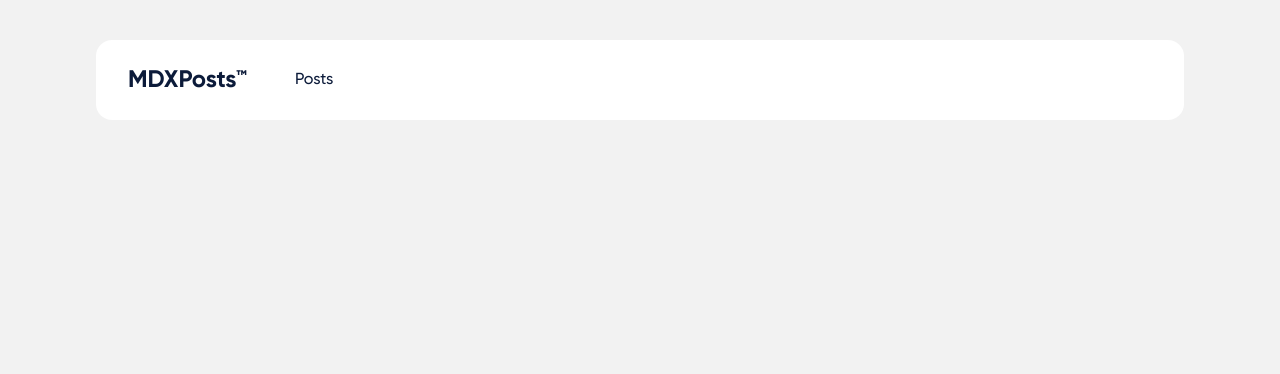
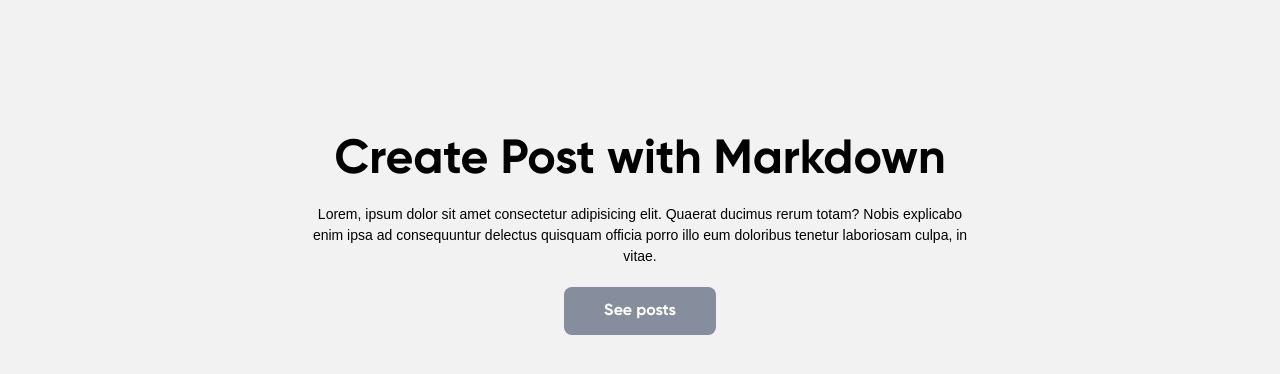
Before and after one commit to ferdianarid/mdxposts, a Next.js app: page / in a window 1280 px wide. Shown: the top 374 px of the page. Built offline with nearby package versions, Linux system fonts and the light colour scheme.

Commit message:
remove navbar

```diff
--- /dev/null
+++ b/components/Navbar.tsx
@@ -0,0 +1,21 @@
+import { Fragment } from "react"
+import Link from "next/link"
+
+const Navbar = () => {
+    return (
+        <Fragment>
+            <div className="w-full mx-auto bg-neutral-10 rounded-2xl z-50 sticky top-3 py-6 flex items-center justify-between px-4 md:px-8">
+                <div className=" flex items-center space-x-6 md:space-x-12">
+                    <Link href="/">
+                        <h1 className="font-gilroy-bold hover:cursor-pointer text-2xl text-neutral-100">MDXPosts&trade;</h1>
+                    </Link>
+                    <Link href="/posts">
+                        <h3 className="font-gilroy-medium hover:cursor-pointer text-md text-neutral-100">Posts</h3>
+                    </Link>
+                </div>
+            </div>
+        </Fragment>
+    )
+}
+
+export default Navbar
--- a/layouts/PageLayouts.tsx
+++ b/layouts/PageLayouts.tsx
@@ -1,19 +1,8 @@
 import { Fragment } from "react"
-import Link from "next/link"
 
 const PageLayouts = ({ children }: any) => {
     return (
         <Fragment>
-            <div className="w-full mx-auto bg-neutral-10 rounded-2xl z-50 sticky top-3 py-6 flex items-center justify-between px-4 md:px-8">
-                <div className=" flex items-center space-x-6 md:space-x-12">
-                    <Link href="/">
-                        <h1 className="font-gilroy-bold hover:cursor-pointer text-2xl text-neutral-100">MDXPosts&trade;</h1>
-                    </Link>
-                    <Link href="/posts">
-                        <h3 className="font-gilroy-medium hover:cursor-pointer text-md text-neutral-100">Posts</h3>
-                    </Link>
-                </div>
-            </div>
             {children}
         </Fragment>
     )
--- a/pages/index.tsx
+++ b/pages/index.tsx
@@ -1,6 +1,7 @@
 import PageLayouts from "@layouts/PageLayouts"
 import type { NextPage } from "next"
 import Head from "next/head"
+import Link from "next/link"
 import { Fragment } from "react"
 
 const Home: NextPage = () => {
@@ -12,7 +13,15 @@ const Home: NextPage = () => {
         <link rel="icon" href="/favicon.ico" />
       </Head>
       <div className="w-full px-6 md:px-24 py-10">
-        <PageLayouts></PageLayouts>
+        <PageLayouts>
+          <div className="w-full mx-auto max-w-2xl text-center">
+            <h1 className="text-center mt-24 font-gilroy-bold text-5xl mb-5">Create Post with Markdown</h1>
+            <p className="text-center text-sm leading-normal">Lorem, ipsum dolor sit amet consectetur adipisicing elit. Quaerat ducimus rerum totam? Nobis explicabo enim ipsa ad consequuntur delectus quisquam officia porro illo eum doloribus tenetur laboriosam culpa, in vitae.</p>
+            <Link href="/posts">
+              <button className="py-3 px-10 font-gilroy-bold rounded-lg bg-neutral-50 hover:bg-neutral-60 text-neutral-10 mt-5">See posts</button>
+            </Link>
+          </div>
+        </PageLayouts>
       </div>
     </Fragment>
   )
--- a/pages/posts/[postId].tsx
+++ b/pages/posts/[postId].tsx
@@ -20,7 +20,7 @@ const DetailPost: NextPage = ({ frontMatter, mdxSource }: any) => {
                 <meta name="description" content="Generated by create next app" />
                 <link rel="icon" href="/favicon.ico" />
             </Head>
-            <div className="w-full px-6 md:px-24 py-10">
+            <div className="w-full max-w-[1440px] mx-auto px-6 md:px-24 py-10">
                 <PageLayouts>
                     <div className="mt-8 relative w-full h-[240px] md:h-[320px]">
                         <Image src={cover} style={{ borderRadius: "32px" }} objectFit="cover" layout="fill" alt={title} />
--- a/pages/posts/index.tsx
+++ b/pages/posts/index.tsx
@@ -17,7 +17,7 @@ const Posts: NextPage = ({ posts }: any) => {
                     <meta name="description" content="Generated by create next app" />
                     <link rel="icon" href="/favicon.ico" />
                 </Head>
-                <div className="w-full px-6 md:px-24 py-10">
+                <div className="w-full max-w-[1440px] mx-auto px-6 md:px-24 py-10">
                     <PageLayouts>
                         <div className="mt-8 grid grid-cols-1 md:grid-cols-2 lg:grid-cols-3 gap-5">
                             {posts.map((post: any, idx: number) => (
```
